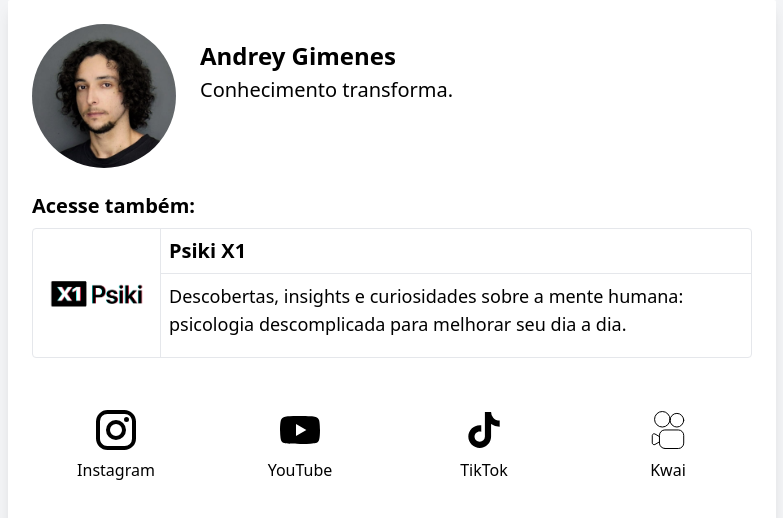
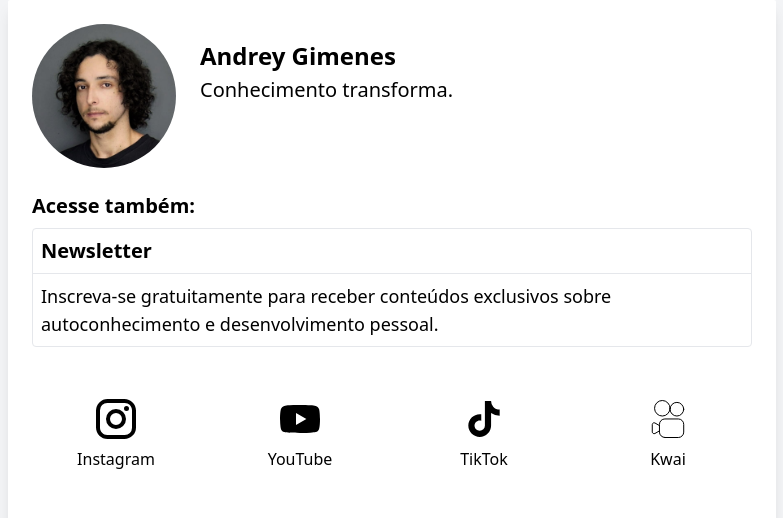
Before and after one commit to andreygimenes/andreygimenes, a plain HTML site: page index.html in a window 1280 px wide. Shown: the whole page, without its empty margins (248-1031 px from the left). Drawn offline with nearby package versions, Linux system fonts and the light colour scheme.

Commit message:
Update index.html

```diff
--- a/index.html
+++ b/index.html
@@ -45,16 +45,16 @@
                         </div>
                     </div>
                 </div>-->
-                <div class="flex bg-white hover:bg-gray-100 border cursor-pointer rounded" v-on:click="goTo('https://psiki.com/pt-br/x1/authors/6o9o5a/andrey-gimenes')">
-                    <div class="flex min-w-24 h-24 min-h-full max-w-24 sm:min-w-32 sm:h-32 sm:min-h-full sm:max-w-32 p-4 border-r">
+                <div class="flex bg-white hover:bg-gray-100 border cursor-pointer rounded" v-on:click="goTo('https://psiki.com/pt-br/x1/authors/6o9o5a/andrey-gimenes/newsletter')">
+                    <!--<div class="flex min-w-24 h-24 min-h-full max-w-24 sm:min-w-32 sm:h-32 sm:min-h-full sm:max-w-32 p-4 border-r">
                         <img class="mx-auto my-auto" src="rsc/psiki-x1-full-logo-dark.png" />
-                    </div>
+                    </div>-->
                     <div class="w-full flex flex-col">
                         <div class="w-full flex border-b p-2">
-                            <div class="text-lg sm:text-xl text-left font-semibold">Psiki X1</div>
+                            <div class="text-lg sm:text-xl text-left font-semibold">Newsletter</div>
                         </div>
                         <div class="w-full flex p-2">
-                            <div class="text-md sm:text-lg text-left font-normal">Descobertas, insights e curiosidades sobre a mente humana: psicologia descomplicada para melhorar seu dia a dia.</div>
+                            <div class="text-md sm:text-lg text-left font-normal">Inscreva-se gratuitamente para receber conteúdos exclusivos sobre autoconhecimento e desenvolvimento pessoal.</div>
                         </div>
                     </div>
                 </div>
```
